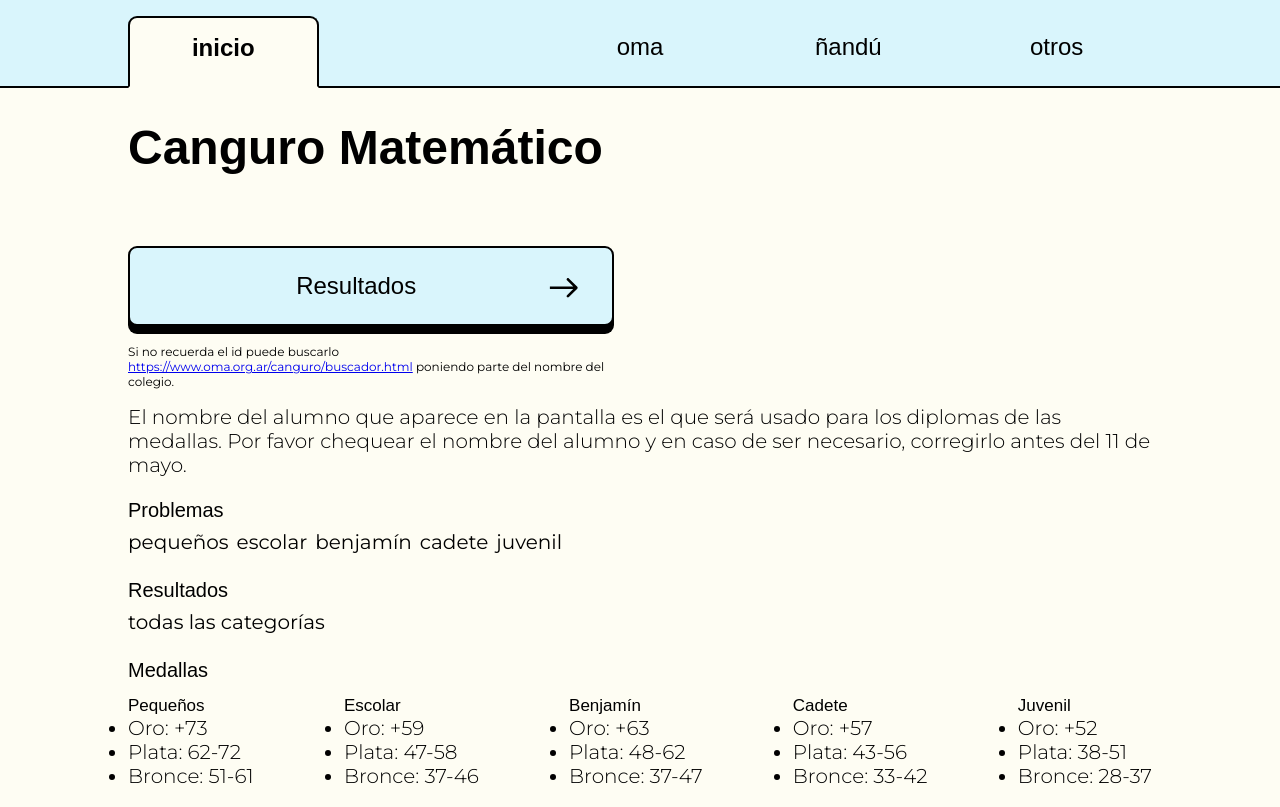
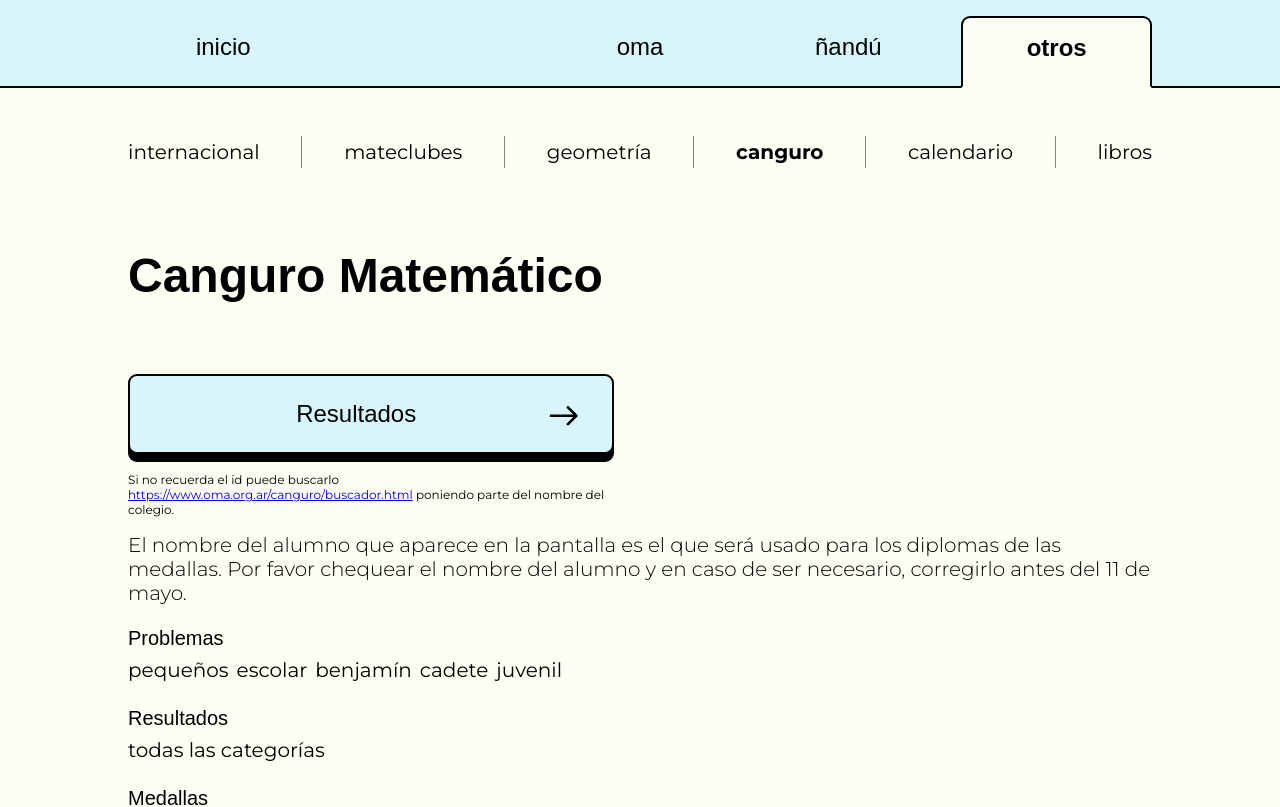
Before and after one commit to JZylber/oma-san-isidro, a Next.js app: page /otros/canguro in a window 1280 px wide. Shown: the top 807 px of the page. Built offline with nearby package versions, Linux system fonts and the light colour scheme; a web font is replaced by a local one.

Commit message:
fix(navbar): better state change

```diff
--- a/components/NavBar/Navbar.tsx
+++ b/components/NavBar/Navbar.tsx
@@ -22,7 +22,7 @@ export type menuItem = {
 export type MenuHierarchy = Array<menuItem>;
 
 const defaultMenuHierarchy : MenuHierarchy = [
-  {text: "Inicio",link:"/",selected : true,subItems:[]},
+  {text: "Inicio",link:"/",selected : false,subItems:[]},
   {text: "Oma",link:'/oma',selected : false,subItems:[
       {text: "General",link:'/oma',selected : false,subItems:[]},
       {text: "Inscripción",link:'/oma/inscripcion',selected : false,subItems:[]},
@@ -131,6 +131,7 @@ const unselectItemsInHierarchy = (hierarchy: MenuHierarchy) => {
 }
 
 const showCurrentPageSelected = (menuComponents : Array<menuItem>,currentRoute:string) => {
+  if(noItemsSelected(menuComponents)){
     let mainCategoryIndex = -1;
     let subCategoryIndex = -1;
     menuComponents.forEach((mainCategory,mainIndex) => {
@@ -151,7 +152,10 @@ const showCurrentPageSelected = (menuComponents : Array<menuItem>,currentRoute:s
     }else if(mainCategoryIndex >= 0){
       return selectMainItem(menuComponents,mainCategoryIndex);
     }else {
-    return unselectItemsInHierarchy(menuComponents);
+      return menuComponents;
+    }
+  }else{
+    return menuComponents;
   }
 }
 
@@ -175,29 +179,21 @@ const reduce = (menuHierarchy: MenuHierarchy, action: MenuAction) => {
 export default function NavBar({togglePageContent}:NavProps){
     let [openFullMenu,setOpenFullMenu] = useState(false);
     const pathname = usePathname()
-    const [previousPathname,setPreviousPathname] = useState(pathname);
     const [menuHierarchy,setMenuHierarchy] = useReducer(reduce,defaultMenuHierarchy);
     useEffect(() => {
-      if(pathname && pathname !== previousPathname && pathname !== selectedRoute(menuHierarchy)){
-        setMenuHierarchy({type:"currentPage",route:pathname});
-        setPreviousPathname(pathname);
-      }
-    },[pathname,previousPathname,menuHierarchy])
+        setMenuHierarchy({type: "currentPage",route: pathname});
+    },[pathname])
     const clickMainItem = (itemName : string) => {
         const itemIndex = menuHierarchy.findIndex((item) => item.text == itemName);
-        const item = menuHierarchy[itemIndex]
-        if(item){
-            if(!(item.link && item.link !==  previousPathname)){
+        if(itemIndex >= 0){
               setMenuHierarchy({type: "selectMainItem",mainItem: itemIndex})
-            }
         }
     }
     const clickSubItem = (mainItemName : string,subItemName: string) => {
         const mainItemIndex = menuHierarchy.findIndex((item) => item.text === mainItemName);
         const item = menuHierarchy[mainItemIndex]
         const subItemIndex = item.subItems.findIndex((subitem) => subitem.text === subItemName)
-        const subItem = item.subItems[subItemIndex]
-        if(!(subItem.link && subItem.link !== previousPathname)){
+        if(mainItemIndex >= 0 && subItemIndex >= 0){
           setMenuHierarchy({type: "selectSubItem",mainItem: mainItemIndex,subItem: subItemIndex});
         }
     }
```
Lines whose indentation alone changed are shown as unchanged.
